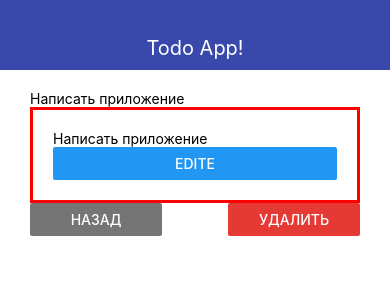
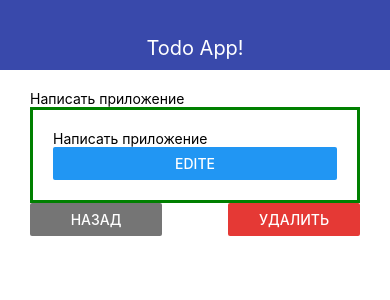
Before and after one commit to nrabotko/React, a React Native app: screen / in a window 390 px wide. Shown: the top 300 px of the page. Built offline with nearby package versions, Linux system fonts and the light colour scheme.

Commit message:
New color

```diff
--- a/src/components/ui/AppCard.js
+++ b/src/components/ui/AppCard.js
@@ -9,6 +9,6 @@ const styles = StyleSheet.create({
     default:{
         padding: 20,
         borderWidth: 3,
-        borderColor:'red'
+        borderColor:'green'
     }
 })
```
